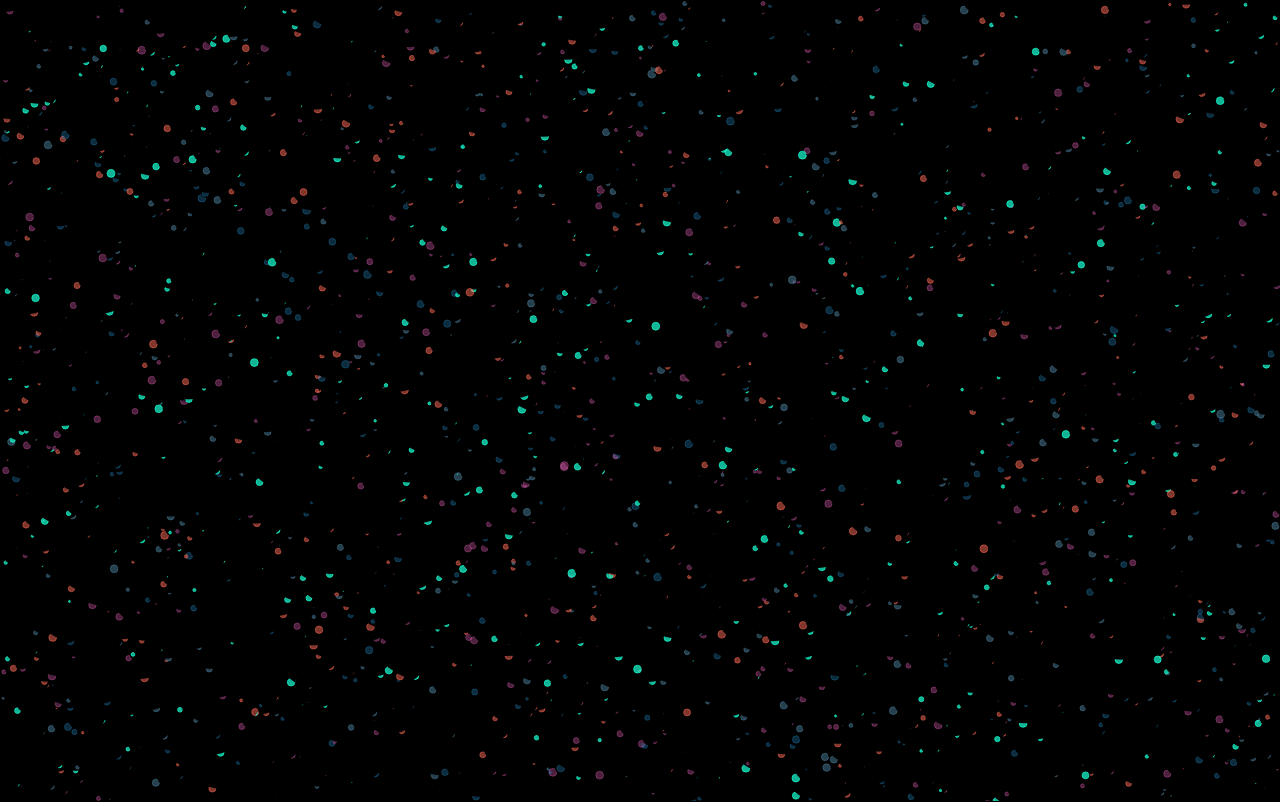
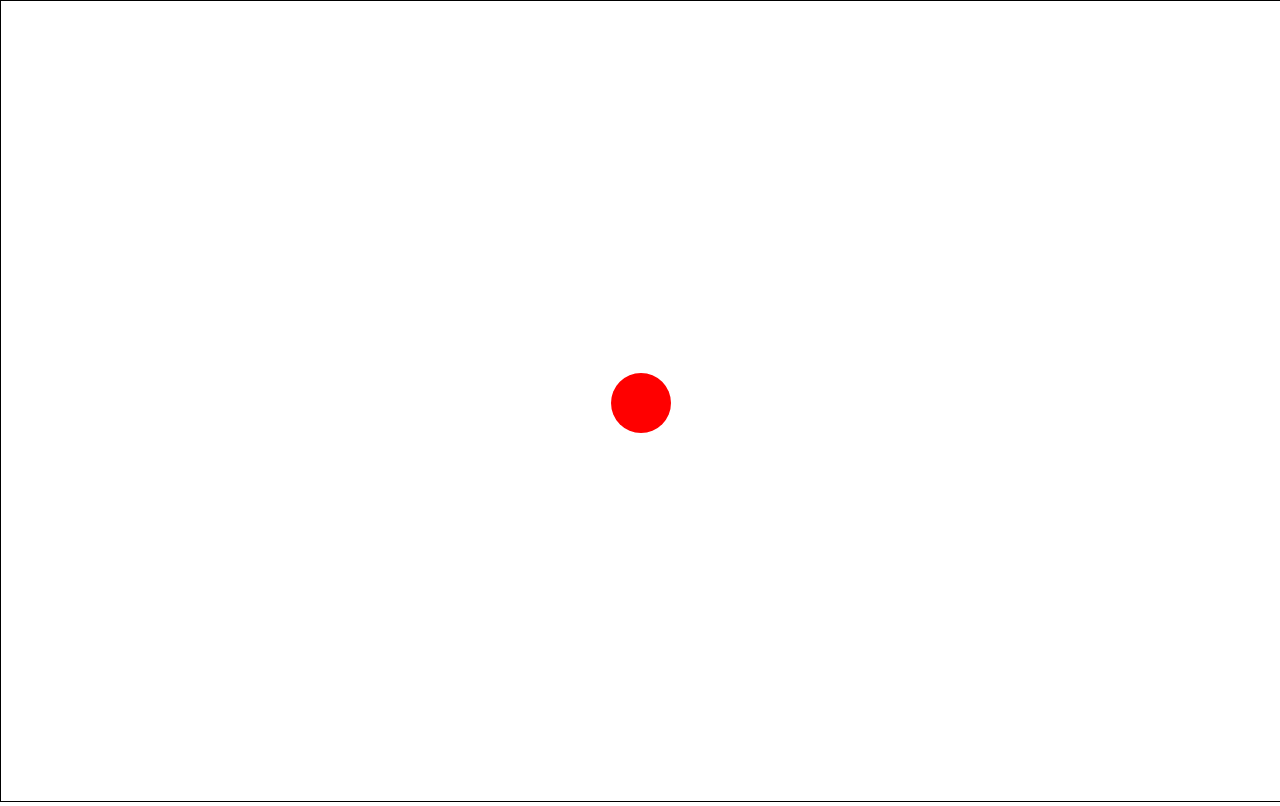
Before and after one commit to Atom-c/escape-velocity, a website built with webpack: page Js-project/index.html in a window 1280 px wide. Built offline with nearby package versions, Linux system fonts and the light colour scheme; animation ran at ten frames a second.

Commit message:
Have keys pressing, need to map

```diff
--- a/Js-project/index.html
+++ b/Js-project/index.html
@@ -6,7 +6,7 @@
     <style type="text/css">
       canvas {
         border: solid 1px black;
-        background-color: black;
+        /*background-color: black;*/
       }
       body {
         margin: 0;
--- a/Js-project/index.js
+++ b/Js-project/index.js
@@ -2,128 +2,238 @@ var canvas = document.getElementById('canvas');
 
 var c = canvas.getContext('2d');
 
+
+
 canvas.width = window.innerWidth;
 canvas.height = window.innerHeight;
 
-var mouse = {
-  x: undefined,
-  y: undefined,
+//riser
+class Riser {
+  constructor(x, y, dx, dy, radius) {
+    this.x = x;
+    this.y = y;
+    this.dx = dx;
+    this.dy = dy;
+    this.radius = radius;
+  }
+
+  update () {
+    if (this.y + this.radius > canvas.height) {
+      this.dy = -this.dy;
+    } else {
+      this.dy += 1;
+    }
+    this.y += this.dy
+    this.draw();
+  }
+
+  draw () {
+    c.clearRect(0, 0, canvas.width, canvas.height)
+    c.beginPath();
+    c.arc(this.x, this.y, this.radius, 0, Math.PI * 2, false)
+    c.fillStyle = 'red'
+    c.fill();
+    c.closePath();
+  }
+
+  onKeyDown(event) {
+
+    switch (event.keyCode) {
+      case 37:  // left
+      console.log("YEAH PRESSED LEFT!");
+
+        this.x -= 20;
+
+      break;
+      case 97:  // A (left)
+      console.log("YEAH PRESSED THE A KEY!");
+      if (this.x - this.dx > 0){
+        this.x -= this.dx;
+      }
+      break;
+      case 39:  // right
+      console.log("YEAH PRESSED RIGHT!");
+      if (this.x + this.dx < canvas.width){
+        this.x += this.dx;
+      }
+      break;
+      case 100:  // D (right)
+      console.log("YEAH PRESSED THE D KEY!");
+      if (this.x + this.dx < canvas.width){
+        this.x += this.dx;
+      }
+      break;
+    }
+  }
+
+}
+//riser
+
+var riser;
+function init() {
+  riser = new Riser(canvas.width / 2, canvas.height / 2, 1, 1, 30);
+  riser.update()
+
 }
 
-var minRadius = 10;
-var maxRadius = 40;
 
-var colorArray = [
-  `rgba(39, 146, 204, 0.3)`,
-  `rgba(75, 126, 153, 0.5)`,
-  `rgba(23, 255, 211, 0.7)`,
-  `rgba(255, 108, 204, 0.3)`,
-  `rgba(255, 108, 87, 0.5)`,
-];
+// function animate() {
+//   requestAnimationFrame(animate);
+//   c.clearRect(0, 0, canvas.width, canvas.height)
+//   riser.update();
+// }
 
-canvas.addEventListener('mousemove',
-  function (event) {
-    // console.log(event);
-    mouse.x = event.x;
-    mouse.y = event.y;
-})
+init();
+window.addEventListener('keydown', riser.onKeyDown)
+// animate();
 
-canvas.addEventListener('resize', function () {
-  canvas.width = window.innerWidth;
-  canvas.height = window.innerHeight;
-
-  init();
-})
-
-canvas.addEventListener('keypress', function (event) {
-  var keyCode = event.keyCode;
-  if (keyCode == 37) {
-
-  }
-})
+setInterval(Riser.draw, 10);
 
 
 
-function Circle(x, y, dx, dy, radius) {
-  this.x = x;
-  this.y = y;
-  this.dx = dx;
-  this.dy = dy;
-  this.radius = radius;
-  this.minRadius = minRadius;
-  this.maxRadius = maxRadius;
-  this.piTime = (Math.random() * 2)
-  this.color = colorArray[Math.floor(Math.random() * colorArray.length)]
-
-  this.draw = function() {
-    c.beginPath();
-    c.arc(this.x, this.y, this.radius, 0, Math.PI * this.piTime, false);
-    c.strokeStyle = this.color;
-    c.stroke();
-    c.fillStyle = this.color;
-    c.fill();
-  }
-
-  this.update = function () {
-    if (this.x + this.radius > innerWidth
-    || this.x - this.radius < 0) {
-      this.dx = -this.dx;
-    }
-
-    if (this.y + this.radius > innerWidth
-    || this.y - this.radius < 0) {
-      this.dy = -this.dy;
-    }
-
-    this.x += this.dx;
-    this.y += this.dy;
-
-    if (mouse.x - this.x < 50 && mouse.x - this.x > -50
-    && mouse.y - this.y < 50 && mouse.y - this.y > -50) {
-      if (this.radius < this.maxRadius) {
-        this.radius += 1;
-
-      }
-    } else if (this.radius > this.minRadius){
-      this.radius -= 1;
-    }
-
-    this.draw();
-  }
-}
 
 
-var circleArray = [];
 
-function init() {
 
-  circleArray = [];
 
-  for (var i = 0; i < 2000; i++) {
-    var radius = Math.random() * 3 + 1;
-    var x = Math.random() * (innerWidth - radius * 2) + radius;
-    var y = Math.random() * (innerHeight - radius * 2) + radius;
-    var dx = (Math.random() - 0.5);
-    var dy = (Math.random() - 0.5);
-    circleArray.push(new Circle(x, y, dx, dy, radius));
-  }
-}
 
-var circle = new Circle(200, 200, 3, 3, 30);
 
-function animate() {
-  requestAnimationFrame(animate);
 
-  c.clearRect(0,0,innerWidth,innerHeight);
 
-  for (var i = 0; i < circleArray.length; i++) {
-    circleArray[i].update();
-  }
 
-}
 
-init();
-animate();
+
+
+
+
+
+
+
+// var mouse = {
+//   x: undefined,
+//   y: undefined,
+// }
+//
+// var minRadius = 10;
+// var maxRadius = 40;
+//
+// var colorArray = [
+//   `rgba(39, 146, 204, 0.3)`,
+//   `rgba(75, 126, 153, 0.5)`,
+//   `rgba(23, 255, 211, 0.7)`,
+//   `rgba(255, 108, 204, 0.3)`,
+//   `rgba(255, 108, 87, 0.5)`,
+// ];
+//
+// canvas.addEventListener('mousemove',
+//   function (event) {
+//     // console.log(event);
+//     mouse.x = event.x;
+//     mouse.y = event.y;
+// })
+//
+// canvas.addEventListener('resize', function () {
+//   canvas.width = window.innerWidth;
+//   canvas.height = window.innerHeight;
+//
+//   init();
+// })
+//
+// canvas.addEventListener('keypress', function (event) {
+//   var keyCode = event.keyCode;
+//   if (keyCode == 37) {
+//     // new Circle(1, 1, 1, 1, 60));
+//     c.draw
+//   }
+// })
+//
+//
+//
+// function Circle(x, y, dx, dy, radius) {
+//   this.x = x;
+//   this.y = y;
+//   this.dx = dx;
+//   this.dy = dy;
+//   this.radius = radius;
+//   this.minRadius = minRadius;
+//   this.maxRadius = maxRadius;
+//   this.piTime = (Math.random() * 2)
+//   this.color = colorArray[Math.floor(Math.random() * colorArray.length)]
+//
+//   this.draw = function() {
+//     c.beginPath();
+//     c.arc(this.x, this.y, this.radius, 0, Math.PI * this.piTime, false);
+//     c.strokeStyle = this.color;
+//     c.stroke();
+//     c.fillStyle = this.color;
+//     c.fill();
+//   }
+//
+//   this.update = function () {
+//     if (this.x + this.radius > innerWidth
+//     || this.x - this.radius < 0) {
+//       this.dx = -this.dx;
+//     }
+//
+//     if (this.y + this.radius > innerWidth
+//     || this.y - this.radius < 0) {
+//       this.dy = -this.dy;
+//     }
+//
+//     this.x += this.dx;
+//     this.y += this.dy;
+//
+//     if (mouse.x - this.x < 50 && mouse.x - this.x > -50
+//     && mouse.y - this.y < 50 && mouse.y - this.y > -50) {
+//       if (this.radius < this.maxRadius) {
+//         this.radius += 1;
+//
+//       }
+//     } else if (this.radius > this.minRadius){
+//       this.radius -= 1;
+//     }
+//
+//     this.draw();
+//   }
+// }
+//
+//
+// var circleArray = [];
+//
+// function init() {
+//
+//   circleArray = [];
+//
+//   for (var i = 0; i < 2000; i++) {
+//     var radius = Math.random() * 3 + 1;
+//     var x = Math.random() * (innerWidth - radius * 2) + radius;
+//     var y = Math.random() * (innerHeight - radius * 2) + radius;
+//     var dx = (Math.random() - 0.5);
+//     var dy = (Math.random() - 0.5);
+//     circleArray.push(new Circle(x, y, dx, dy, radius));
+//   }
+// }
+//
+// var circle = new Circle(200, 200, 3, 3, 30);
+//
+// function animate() {
+//   requestAnimationFrame(animate);
+//
+//   c.clearRect(0,0,innerWidth,innerHeight);
+//
+//   for (var i = 0; i < circleArray.length; i++) {
+//     circleArray[i].update();
+//   }
+//
+// }
+//
+// init();
+// animate();
+
+
+
+
+
 
 
 
```
Also changed, not shown: Js-project/bundle.js (+206 -90 lines), 1 other file.
